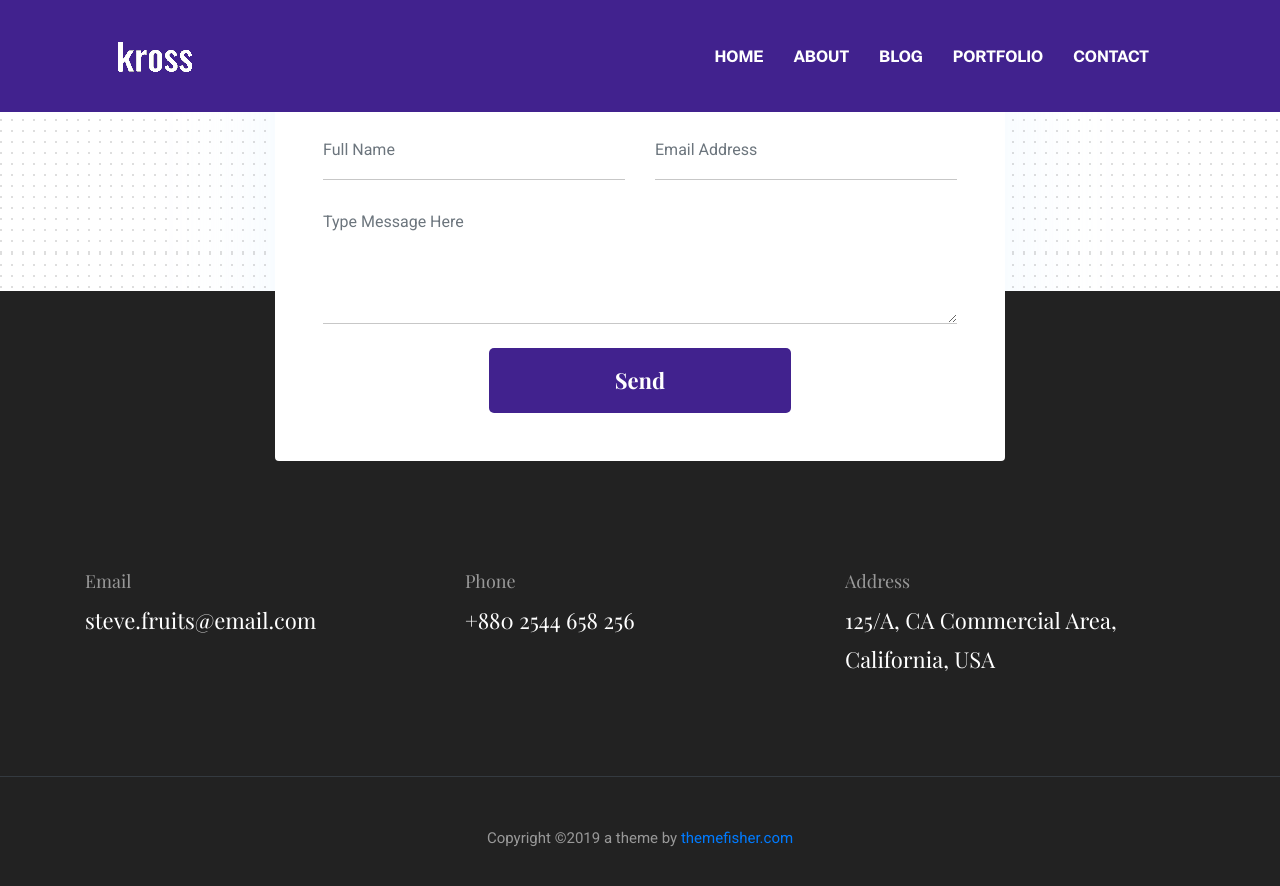
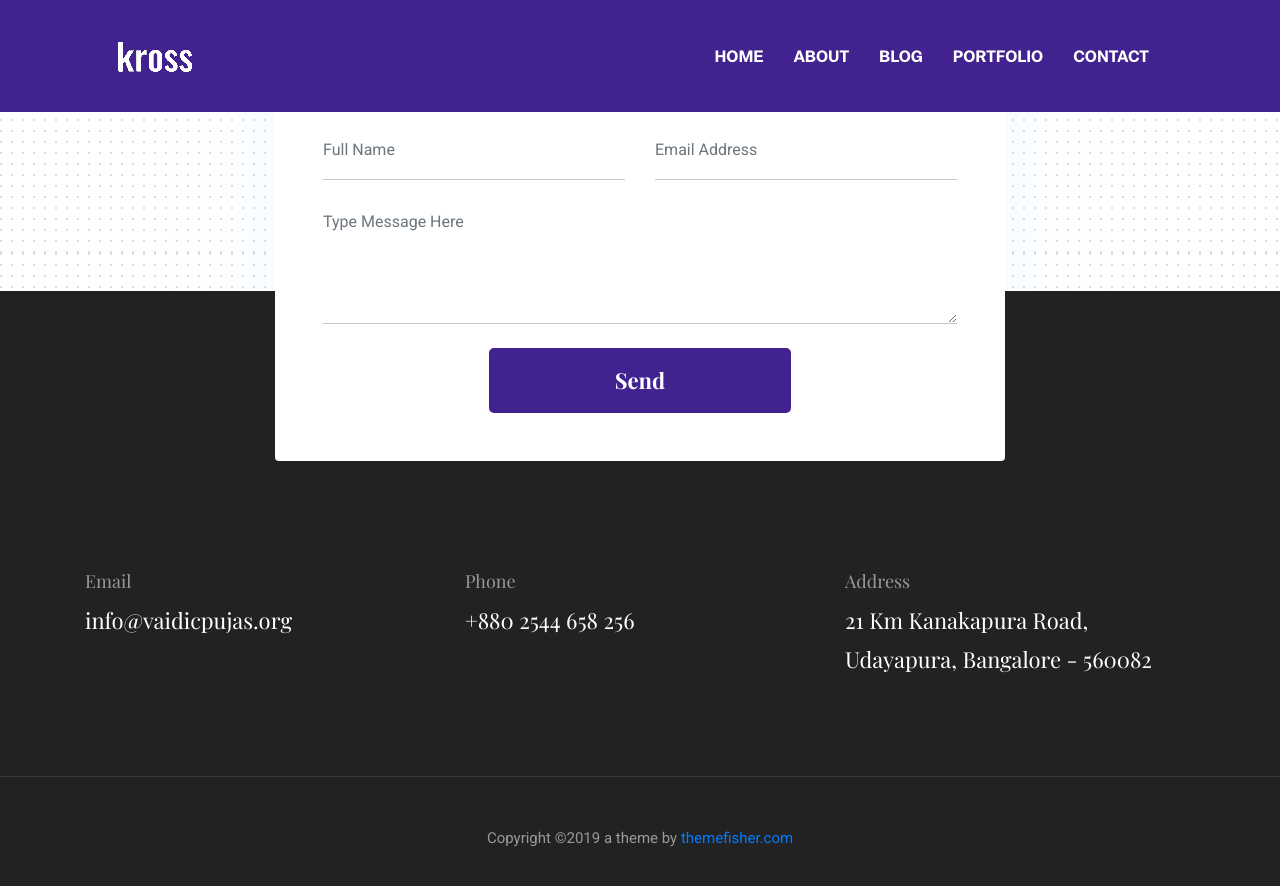
Before and after one commit to dkashikar/vdsstaging, a Jekyll site: the page built from index.html, in a window 1280 px wide and 900 px high, scrolled down 6496 px. Shown: the top 886 px of the window. Built offline with Jekyll 4.4.1, drawn with Linux system fonts in a browser that asks for light colours; some of the changed text lies outside the part shown.

Commit message:
Update settings.yml

```diff
--- a/_data/settings.yml
+++ b/_data/settings.yml
@@ -1,11 +1,11 @@
 #-------------------------------
 # General Site Settings
 
-title: Kross - Jekyll Portfolio Template
+title: Vaidic Dharma Sansthan
 logo: logo.png
-email: steve.fruits@email.com
+email: info@vaidicpujas.org
 phone: +880 2544 658 256
-address: 125/A, CA Commercial Area, California, USA
+address: 21 Km Kanakapura Road, Udayapura, Bangalore - 560082
 
 menu:
 - {name: About, link: '/about/'}
@@ -35,7 +35,7 @@ disqus-identifier: # Add your shortname for Disqus Comment. For example mr-brown
 # Hero Section
 
 hero:
-  hero-title: Hi! I’m <br> Christoher <br> UX designer
+  hero-title: Vaidic <br> Dharma <br> Sansthan
 
 social:
 - {icon: "ti-facebook", link: "#"}
```
